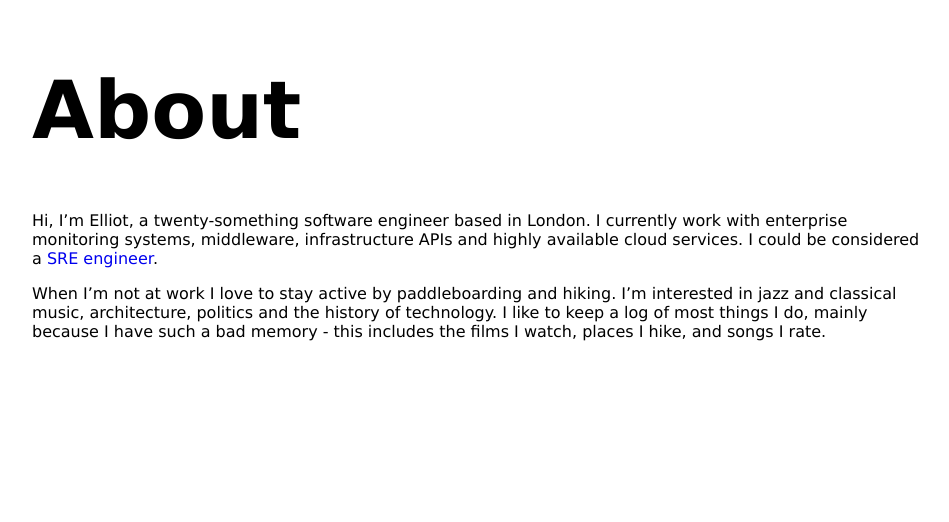
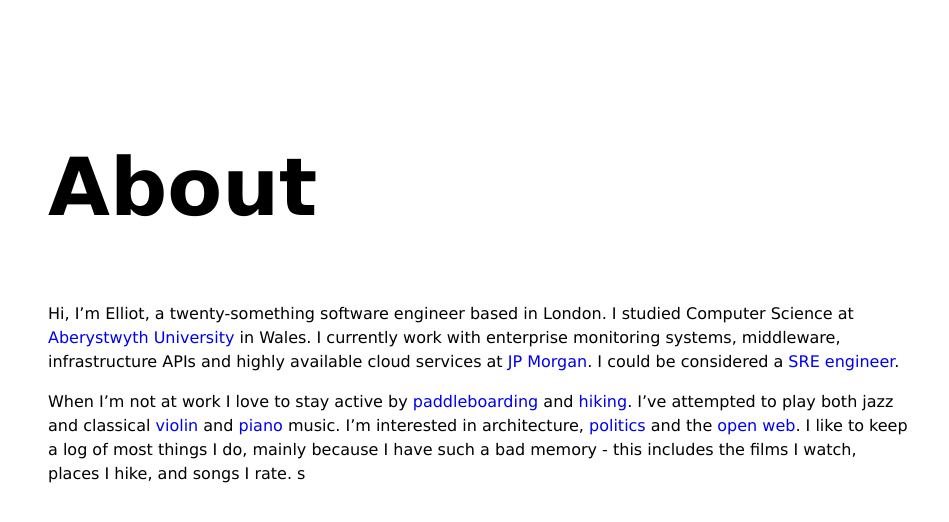
Before and after one commit to ealker/ealker.github.io, a Jekyll site: the page built from about.md, in a window 1280 px wide. Shown: the top 522 px of the page, without its empty margins (160-1109 px from the left). Built offline with Jekyll 4.4.1, drawn with Linux system fonts in a browser that asks for light colours.

Commit message:
Removed animation, updated about section and improved page readability.

```diff
--- a/_layouts/default.html
+++ b/_layouts/default.html
@@ -3,7 +3,6 @@
         <meta name="viewport" content="width=device-width, initial-scale=1">
         <link rel="stylesheet" type="text/css" href="/assets/css/styles.css">
         <link href="https://fonts.googleapis.com/css?family=Playfair+Display&display=swap" rel="stylesheet">
-        <link rel="stylesheet" href="https://cdnjs.cloudflare.com/ajax/libs/animate.css/3.7.2/animate.min.css">
         <title>{{ page.title }}</title>
     </head>
 
--- a/_layouts/home.html
+++ b/_layouts/home.html
@@ -3,7 +3,6 @@
         <meta name="viewport" content="width=device-width, initial-scale=1">
         <link rel="stylesheet" type="text/css" href="/assets/css/styles.css">
         <link href="https://fonts.googleapis.com/css?family=Playfair+Display&display=swap" rel="stylesheet">
-        <link rel="stylesheet" href="https://cdnjs.cloudflare.com/ajax/libs/animate.css/3.7.2/animate.min.css">
         <title>{{ page.title }}</title>
     </head>
 
--- a/_sass/main.scss
+++ b/_sass/main.scss
@@ -4,17 +4,20 @@ body {
     margin-right: 15%;
     margin-bottom: 10%;
     margin-left: 15%;
+    line-height: 1.5;
+    padding: 4em 1em;
     font-family: "Lucida Grande", sans-serif;
 }
 
 h1 {
     color: black;
     font-size: 5em;
-    animation-iteration-count: 1;
 }
 
 h2 {
     color: black;
+    margin-top: 1em;
+    padding-top: 1em;
 }
 
 h3 {
@@ -33,6 +36,10 @@ p {
     color: black;
 }
 
+strong {
+    color: #333;
+}
+
 a {
     text-decoration: none;
 
@@ -45,3 +52,17 @@ a:hover {
 .head {
     margin-bottom: 30px;
 }
+
+code,
+pre {
+  background: #eee;
+}
+
+code {
+  padding: 2px 4px;
+  vertical-align: text-bottom;
+}
+
+pre {
+  padding: 1em;
+}
--- a/about.md
+++ b/about.md
@@ -3,6 +3,7 @@ layout: page
 title: About
 ---
 
-Hi, I'm Elliot, a twenty-something software engineer based in London. I currently work with enterprise monitoring systems, middleware, infrastructure APIs and highly available cloud services. I could be considered a [SRE engineer](https://www.redhat.com/en/topics/devops/what-is-sre).
+Hi, I'm Elliot, a twenty-something software engineer based in London. I studied Computer Science at [Aberystwyth University](https://www.aber.ac.uk/en/cs/) in Wales. I currently work with enterprise monitoring systems, middleware, infrastructure APIs and highly available cloud services at [JP Morgan](https://www.jpmorgan.com/insights/technology). I could be considered a [SRE engineer](https://www.redhat.com/en/topics/devops/what-is-sre).
 
-When I'm not at work I love to stay active by paddleboarding and hiking. I'm interested in jazz and classical music, architecture, politics and the history of technology. I like to keep a log of most things I do, mainly because I have such a bad memory - this includes the films I watch, places I hike, and songs I rate.
+When I'm not at work I love to stay active by [paddleboarding](https://gallery.angharadbache.com/-paddleboardandchill/sneakpeek) and [hiking](https://gallery.angharadbache.com/-penyfan/gallery). I've attempted to play both  jazz and classical [violin](https://issuu.com/musicforyouth/docs/mfy_proms_programme_2016_rd8_ver2) and [piano](https://soundcloud.com/ealker) music. I'm interested in architecture, [politics](http://bronglais.blogspot.com/2017/05/aberystwyth-town-council-election.html) and the [open web]({{ site.baseurl }}{% link interests/openweb.md %}). I like to keep a log of most things I do, mainly because I have such a bad memory - this includes the films I watch, places I hike, and songs I rate.
+s
```
Also changed, not shown: _posts/2020-10-25-dont-know.md (+1 -1 lines), interests/adventures.md (added, +1 -0 lines), interests/openweb.md (added, +13 -0 lines), interests/architecture.md (added), interests/movies.md (added), interests/politics.md (added).
